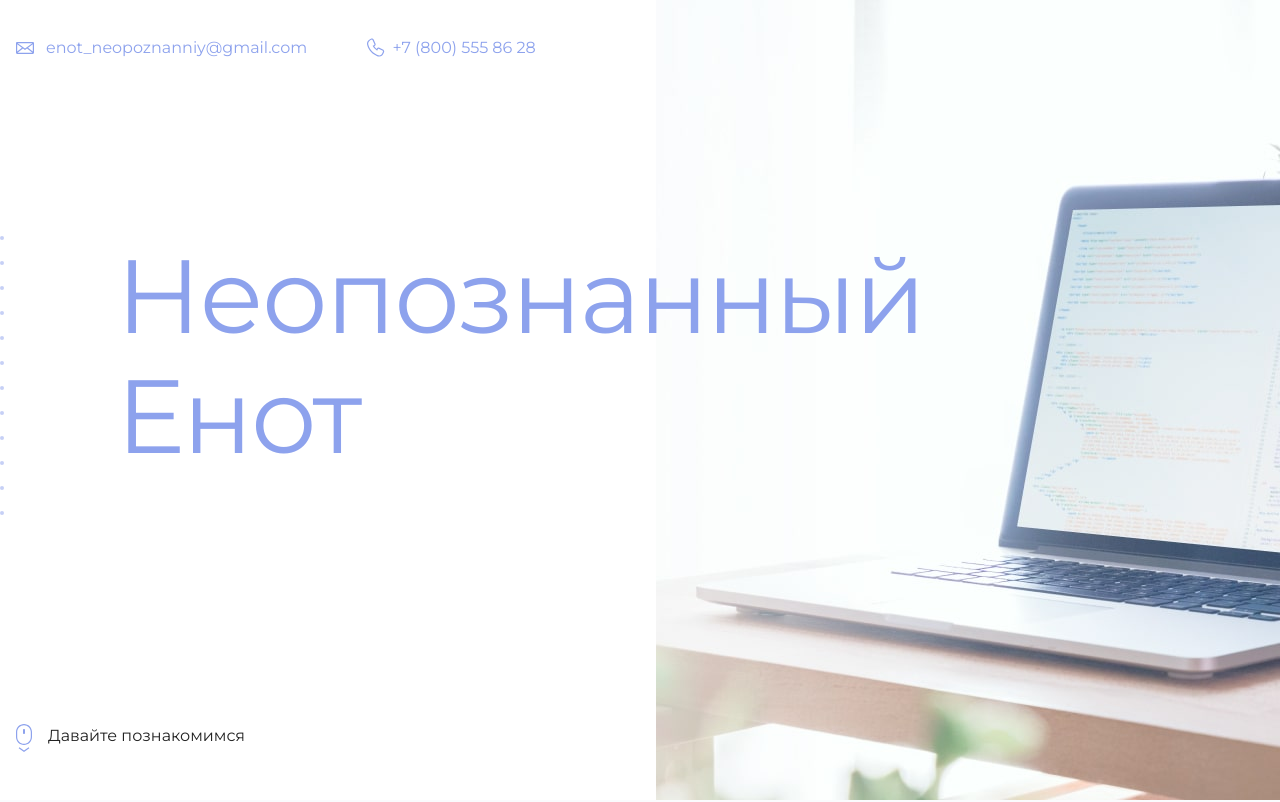
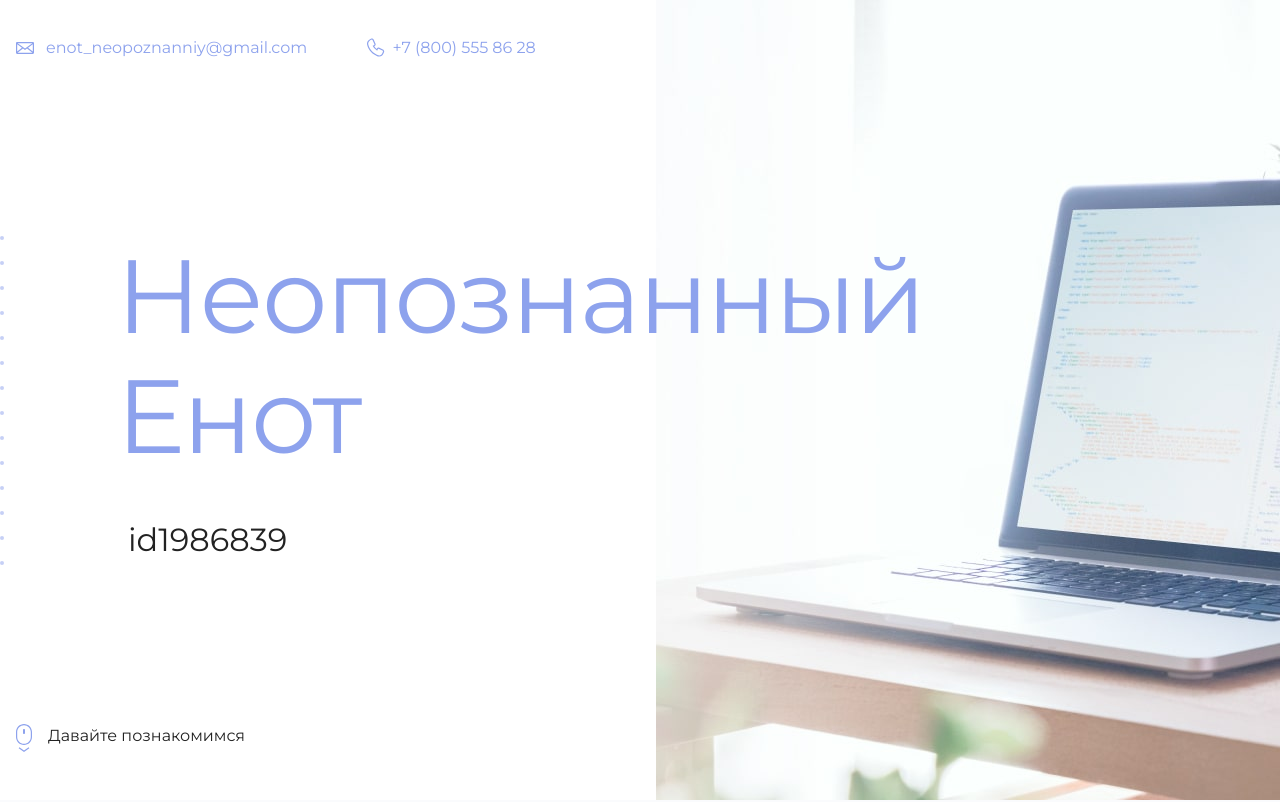
Before and after one commit to shamidanow/github-pages-example, a plain HTML site: page index.html in a window 1280 px wide. Shown: the top 802 px of the page. Drawn offline with Linux system fonts and the light colour scheme.

Commit message:
Добавляет id

```diff
--- a/index.html
+++ b/index.html
@@ -19,7 +19,7 @@
       <section class="hero-image">
         <div class="container">
           <h1 class="heading">Неопознанный Енот</h1>
-          <p><!-- Тут ваш id на сайте Академии --></p>
+          <p>id1986839</p>
         </div>
       </section>
 
```
